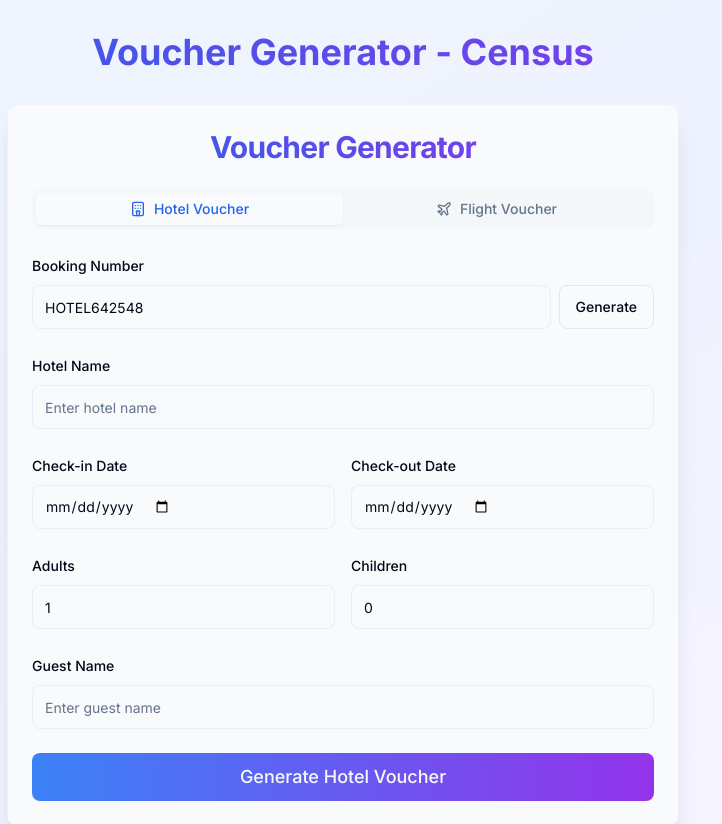
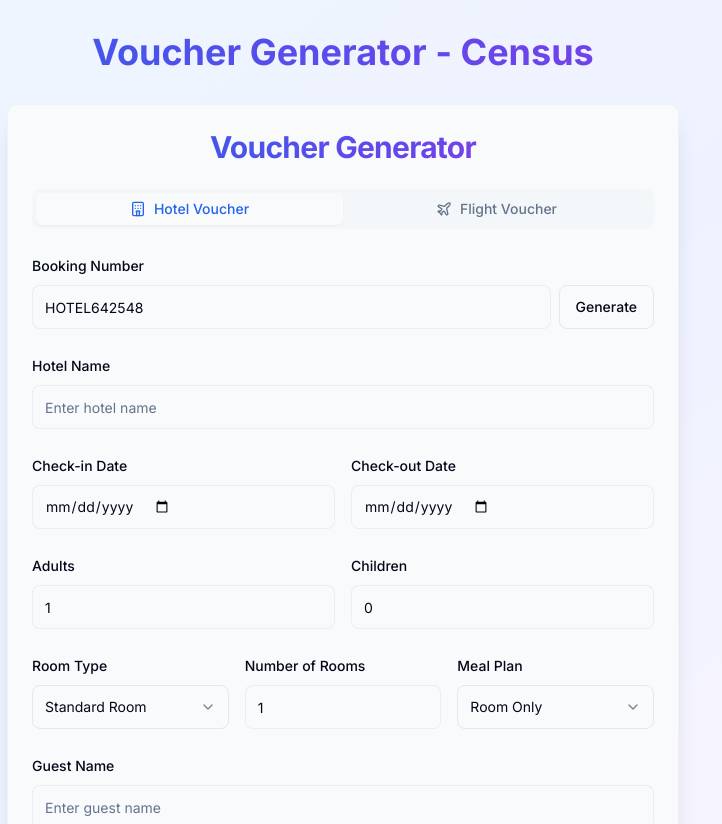
Before and after one commit to censusdev/census_voucher_generator, a React (Vite) app: page / in a window 1280 px wide. Shown: the top 824 px of the page, without its empty margins (297-1019 px from the left). Built offline with nearby package versions, Linux system fonts and the light colour scheme.

Commit message:
new changes...

```diff
--- a/src/components/VoucherForm.tsx
+++ b/src/components/VoucherForm.tsx
@@ -1,11 +1,19 @@
-import React, { useState, useEffect } from 'react';
+import React, { useState } from 'react';
 import { Card, CardContent, CardHeader, CardTitle } from '@/components/ui/card';
 import { Button } from '@/components/ui/button';
 import { Input } from '@/components/ui/input';
 import { Label } from '@/components/ui/label';
 import { Checkbox } from '@/components/ui/checkbox';
+import {
+  Select,
+  SelectContent,
+  SelectItem,
+  SelectTrigger,
+  SelectValue,
+} from '@/components/ui/select';
 import { Tabs, TabsContent, TabsList, TabsTrigger } from '@/components/ui/tabs';
-import { Calendar, MapPin, Users, Hotel, Plane } from 'lucide-react';
+import { Hotel, Plane } from 'lucide-react';
+import { Textarea } from '@/components/ui/textarea';
 
 interface HotelFormData {
   bookingNumber: string;
@@ -16,6 +24,9 @@ interface HotelFormData {
   children: number;
   multipleGuests: boolean;
   guestNames: string[];
+  roomType: string;
+  noOfRooms: number;
+  mealPlan: string;
 }
 
 interface FlightFormData {
@@ -33,6 +44,22 @@ interface VoucherFormProps {
   onGenerateFlight: (data: FlightFormData) => void;
 }
 
+const roomTypes = [
+  { value: 'standard', label: 'Standard Room' },
+  { value: 'deluxe', label: 'Deluxe Room' },
+  { value: 'suite', label: 'Suite' },
+  { value: 'family', label: 'Family Room' },
+  { value: 'executive', label: 'Executive Suite' },
+];
+
+const mealPlans = [
+  { value: 'room_only', label: 'Room Only' },
+  { value: 'breakfast', label: 'Breakfast Included' },
+  { value: 'half_board', label: 'Half Board' },
+  { value: 'full_board', label: 'Full Board' },
+  { value: 'all_inclusive', label: 'All Inclusive' },
+];
+
 const VoucherForm: React.FC<VoucherFormProps> = ({ onGenerateHotel, onGenerateFlight }) => {
   const [hotelData, setHotelData] = useState<HotelFormData>({
     bookingNumber: `HOTEL${Math.floor(100000 + Math.random() * 900000)}`,
@@ -42,7 +69,10 @@ const VoucherForm: React.FC<VoucherFormProps> = ({ onGenerateHotel, onGenerateFl
     adults: 1,
     children: 0,
     multipleGuests: false,
-    guestNames: ['']
+    guestNames: [''],
+    roomType: 'standard',
+    noOfRooms: 1,
+    mealPlan: 'room_only'
   });
 
   const [flightData, setFlightData] = useState<FlightFormData>({
@@ -55,34 +85,33 @@ const VoucherForm: React.FC<VoucherFormProps> = ({ onGenerateHotel, onGenerateFl
     children: 0
   });
 
-  // Update guest names array when adults/children change
-  useEffect(() => {
-    const totalGuests = hotelData.adults + hotelData.children;
-    if (hotelData.multipleGuests) {
-      const newGuestNames = [...hotelData.guestNames];
-      while (newGuestNames.length < totalGuests) {
-        newGuestNames.push('');
-      }
-      while (newGuestNames.length > totalGuests) {
-        newGuestNames.pop();
-      }
-      setHotelData({...hotelData, guestNames: newGuestNames});
-    } else {
-      // Ensure at least one name exists
-      if (hotelData.guestNames.length === 0) {
-        setHotelData({...hotelData, guestNames: ['']});
-      }
-    }
-  }, [hotelData.adults, hotelData.children, hotelData.multipleGuests]);
+  const totalGuests = hotelData.adults + hotelData.children;
+  const showMultipleGuestsOption = totalGuests > 1;
 
-  const handleGuestNameChange = (index: number, value: string) => {
-    const newGuestNames = [...hotelData.guestNames];
-    newGuestNames[index] = value;
-    setHotelData({...hotelData, guestNames: newGuestNames});
+  const handleGuestNamesChange = (e: React.ChangeEvent<HTMLTextAreaElement>) => {
+    // const names = e.target.value.split('\n').filter(name => name.trim() !== '');
+    // setHotelData({...hotelData, guestNames: names});
+     const rawValue = e.target.value;
+    setHotelData(prev => ({
+      ...prev,
+      guestNamesRaw: rawValue
+    }));
+
+    const names = rawValue.split('\n').filter(name => name.trim() !== '');
+    setHotelData(prev => ({
+      ...prev,
+      guestNames: names
+    }));
   };
 
   const handleHotelSubmit = (e: React.FormEvent) => {
     e.preventDefault();
+
+    // If not using multiple guests, ensure we have at least the primary guest name
+    if (!hotelData.multipleGuests && hotelData.guestNames.length === 0) {
+      setHotelData({...hotelData, guestNames: ['']});
+    }
+
     onGenerateHotel(hotelData);
   };
 
@@ -197,13 +226,68 @@ const VoucherForm: React.FC<VoucherFormProps> = ({ onGenerateHotel, onGenerateFl
                 </div>
               </div>
 
-              {(hotelData.adults + hotelData.children) > 1 && (
+              <div className="grid grid-cols-3 gap-4">
+                <div className="space-y-2">
+                  <Label htmlFor="roomType" className="text-sm font-medium">Room Type</Label>
+                  <Select
+                    value={hotelData.roomType}
+                    onValueChange={(value) => setHotelData({...hotelData, roomType: value})}
+                  >
+                    <SelectTrigger className="h-11">
+                      <SelectValue placeholder="Select room type" />
+                    </SelectTrigger>
+                    <SelectContent>
+                      {roomTypes.map((type) => (
+                        <SelectItem key={type.value} value={type.value}>
+                          {type.label}
+                        </SelectItem>
+                      ))}
+                    </SelectContent>
+                  </Select>
+                </div>
+                <div className="space-y-2">
+                  <Label htmlFor="noOfRooms" className="text-sm font-medium">Number of Rooms</Label>
+                  <Input
+                    id="noOfRooms"
+                    type="number"
+                    min="1"
+                    value={hotelData.noOfRooms}
+                    onChange={(e) => setHotelData({...hotelData, noOfRooms: parseInt(e.target.value)})}
+                    required
+                    className="h-11"
+                  />
+                </div>
+                <div className="space-y-2">
+                  <Label htmlFor="mealPlan" className="text-sm font-medium">Meal Plan</Label>
+                  <Select
+                    value={hotelData.mealPlan}
+                    onValueChange={(value) => setHotelData({...hotelData, mealPlan: value})}
+                  >
+                    <SelectTrigger className="h-11">
+                      <SelectValue placeholder="Select meal plan" />
+                    </SelectTrigger>
+                    <SelectContent>
+                      {mealPlans.map((plan) => (
+                        <SelectItem key={plan.value} value={plan.value}>
+                          {plan.label}
+                        </SelectItem>
+                      ))}
+                    </SelectContent>
+                  </Select>
+                </div>
+              </div>
+
+              {showMultipleGuestsOption && (
                 <div className="flex items-center space-x-2">
                   <Checkbox
                     id="multipleGuests"
                     checked={hotelData.multipleGuests}
                     onCheckedChange={(checked) =>
-                      setHotelData({...hotelData, multipleGuests: Boolean(checked)})
+                      setHotelData({
+                        ...hotelData,
+                        multipleGuests: Boolean(checked),
+                        guestNames: checked ? [''] : [hotelData.guestNames[0] || '']
+                      })
                     }
                   />
                   <Label htmlFor="multipleGuests">Enter names for all guests</Label>
@@ -211,49 +295,40 @@ const VoucherForm: React.FC<VoucherFormProps> = ({ onGenerateHotel, onGenerateFl
               )}
 
               {hotelData.multipleGuests ? (
-                <div className="space-y-4">
-                  <Label className="text-sm font-medium">Guest Names</Label>
-                  {Array.from({ length: hotelData.adults }).map((_, index) => (
-                    <div key={`adult-${index}`} className="space-y-2">
-                      <Label htmlFor={`adult-name-${index}`} className="text-sm font-medium">
-                        Adult {index + 1} Name
-                      </Label>
-                      <Input
-                        id={`adult-name-${index}`}
-                        placeholder={`Enter adult ${index + 1} name`}
-                        value={hotelData.guestNames[index] || ''}
-                        onChange={(e) => handleGuestNameChange(index, e.target.value)}
-                        required
-                        className="h-11"
-                      />
-                    </div>
-                  ))}
-                  {Array.from({ length: hotelData.children }).map((_, index) => (
-                    <div key={`child-${index}`} className="space-y-2">
-                      <Label htmlFor={`child-name-${index}`} className="text-sm font-medium">
-                        Child {index + 1} Name
-                      </Label>
-                      <Input
-                        id={`child-name-${index}`}
-                        placeholder={`Enter child ${index + 1} name`}
-                        value={hotelData.guestNames[hotelData.adults + index] || ''}
-                        onChange={(e) => handleGuestNameChange(hotelData.adults + index, e.target.value)}
-                        required
-                        className="h-11"
-                      />
-                    </div>
-                  ))}
+                <div className="space-y-2">
+                  <Label htmlFor="allGuestNames" className="text-sm font-medium">
+                    Guest Names ({totalGuests} guests)
+                  </Label>
+                  <Textarea
+                    id="allGuestNames"
+                    placeholder={`Enter all guest names, one per line\nExample:\nAakash\nRohan\nPratik`}
+                    value={hotelData.guestNames.join('\n')}
+                    onChange={handleGuestNamesChange}
+                    required
+                    className="min-h-[100px]"
+                     onKeyDown={(e) => {
+                      if (e.key === 'Enter') {
+                        e.stopPropagation();
+                      }
+                    }}
+                  />
+                  <p className="text-sm text-muted-foreground">
+                    Enter one name per line. {totalGuests} names expected ({hotelData.adults} adults and {hotelData.children} children).
+                  </p>
                 </div>
               ) : (
                 <div className="space-y-2">
                   <Label htmlFor="guestName" className="text-sm font-medium">
-                    {hotelData.adults + hotelData.children > 1 ? 'Primary Guest Name' : 'Guest Name'}
+                    {totalGuests > 1 ? 'Primary Guest Name' : 'Guest Name'}
                   </Label>
                   <Input
                     id="guestName"
                     placeholder="Enter guest name"
                     value={hotelData.guestNames[0] || ''}
-                    onChange={(e) => handleGuestNameChange(0, e.target.value)}
+                    onChange={(e) => setHotelData({
+                      ...hotelData,
+                      guestNames: [e.target.value]
+                    })}
                     required
                     className="h-11"
                   />
@@ -320,7 +395,6 @@ const VoucherForm: React.FC<VoucherFormProps> = ({ onGenerateHotel, onGenerateFl
                     type="date"
                     value={flightData.returnDate}
                     onChange={(e) => setFlightData({...flightData, returnDate: e.target.value})}
-                    required
                     className="h-11"
                   />
                 </div>
--- a/src/utils/pdfGenerator.ts
+++ b/src/utils/pdfGenerator.ts
@@ -210,7 +210,7 @@ const createVoucherHTML = (data: any, type: 'hotel' | 'flight') => {
           </div>
           <div class="grid-4 row">
             <div class="cell">${data.roomType || 'Deluxe Room'}</div>
-            <div class="cell">${data.roomQuantity || 1}</div>
+            <div class="cell">${data.noOfRooms || 1}</div>
             <div class="cell">${data.mealPlan || 'Room Only'}</div>
 
           </div>
```
